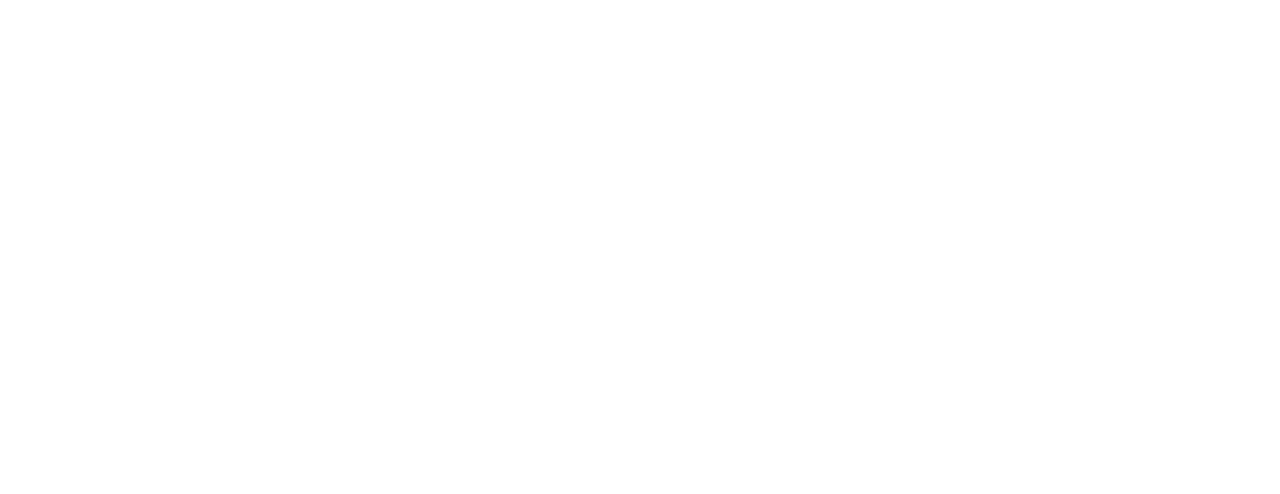
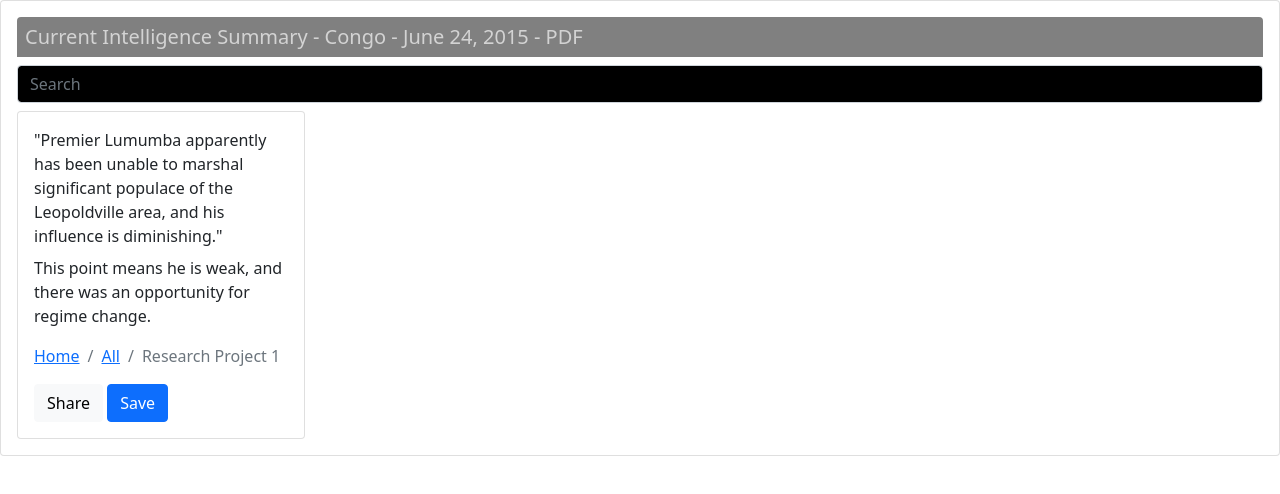
Before and after one commit to jmsundin/Web-Annotator-Chrome-Ext, a browser extension: page index.html in a window 1280 px wide. Drawn offline with nearby package versions, Linux system fonts and the light colour scheme.

Commit message:
bootstrap gui components background.js content-script.js

```diff
--- /dev/null
+++ b/background.js
@@ -0,0 +1,4 @@
+
+export const dev_background = function(){
+    console.log('dev-background script running');
+};
--- /dev/null
+++ b/content-script.js
@@ -0,0 +1,6 @@
+// import { App } from './index.js';
+
+// const devContent = function() {
+//     console.log(App);
+//     console.log(chrome.runtime.getURL('index.js'));
+// };
--- a/index.html
+++ b/index.html
@@ -4,9 +4,58 @@
     <meta charset="UTF-8">
     <meta http-equiv="X-UA-Compatible" content="IE=edge">
     <meta name="viewport" content="width=device-width, initial-scale=1.0">
+    <link rel="stylesheet" href="./styles/styles.css">
+    <!-- Bootstrap CSS -->
+    <link href="https://cdn.jsdelivr.net/npm/bootstrap@5.0.2/dist/css/bootstrap.min.css" rel="stylesheet" integrity="sha384-EVSTQN3/azprG1Anm3QDgpJLIm9Nao0Yz1ztcQTwFspd3yD65VohhpuuCOmLASjC" crossorigin="anonymous">
+    <meta name="viewport" content="width=device-width, initial-scale=1">
     <title>Web Annotator</title>
 </head>
 <body>
+    <noscript> You need to enable JavaScript to run this app.</noscript>
+    <div id="popup" class="card">
+        <div class="card-body">
+            <div class="card-title">
+                <h5 id="annotation-title" class="px-2 py-2 rounded-top">Current Intelligence Summary - Congo - June 24, 2015 - PDF
+                    <div id="left-arrow"></div>
+                    <div id="current-annotation"></div>
+                    <div id="right-arrow"></div>
+                </h5>
+                <input id="search-input" class="form-control" type="search" placeholder="Search" aria-label="Search">
+            </div>
+            <div id="annotation-list">
+                <div class="card" style="width: 18rem;">
+                    <div class="card-body">
+                        <p class="card-title">
+                        "Premier Lumumba apparently has been unable to marshal significant
+                        populace of the Leopoldville area, and his influence is diminishing."
+                        </p>
+                        <p class="card-text">
+                        This point means he is weak, and there was an opportunity for regime change.
+                        </p>
+                        <nav aria-label="breadcrumb">
+                            <ol class="breadcrumb">
+                            <li class="breadcrumb-item"><a href="#">Home</a></li>
+                            <li class="breadcrumb-item"><a href="#">All</a></li>
+                            <li class="breadcrumb-item active" aria-current="page">Research Project 1</li>
+                            </ol>
+                        </nav>
 
+                        <div class="d-grid gap-2 d-md-block">
+                            <button class="btn btn-light" type="button" id="share-button">Share</button>
+                            <button class="btn btn-primary" type="button" id="save-button">Save</button>
+                        </div>
+
+                    </div>
+                  </div>
+                </div>
+            </div>
+        </div>
+    </div>
+
+    <script src="./scripts/index.js"></script>
+
+    <!-- Option 2: Separate Popper and Bootstrap JS -->
+    <script src="https://cdn.jsdelivr.net/npm/@popperjs/core@2.9.2/dist/umd/popper.min.js" integrity="sha384-IQsoLXl5PILFhosVNubq5LC7Qb9DXgDA9i+tQ8Zj3iwWAwPtgFTxbJ8NT4GN1R8p" crossorigin="anonymous"></script>
+<script src="https://cdn.jsdelivr.net/npm/bootstrap@5.0.2/dist/js/bootstrap.min.js" integrity="sha384-cVKIPhGWiC2Al4u+LWgxfKTRIcfu0JTxR+EQDz/bgldoEyl4H0zUF0QKbrJ0EcQF" crossorigin="anonymous"></script>
 </body>
 </html>
--- a/package.json
+++ b/package.json
@@ -2,7 +2,7 @@
   "name": "web-annotator-chrome-ext",
   "version": "1.0.0",
   "description": "Chrome extension to search, annotate web pages, and store annotated chunks.",
-  "main": "index.js",
+  "main": "./scripts/index.js",
   "scripts": {
     "test": "echo \"Error: no test specified\" && exit 1"
   },
@@ -20,5 +20,8 @@
   "devDependencies": {
     "eslint": "^8.20.0",
     "prettier": "^2.7.1"
+  },
+  "dependencies": {
+    "bootstrap": "^5.2.0"
   }
 }
--- a/styles/styles.css
+++ b/styles/styles.css
@@ -0,0 +1,59 @@
+
+body {
+    margin: 0;
+    padding: 0;
+    background-color: white;
+    min-height: 800px;
+    min-width: 600px;
+    box-sizing: border-box;
+}
+
+.body-scroll {
+    overflow: hidden auto;
+}
+
+img {
+    -webkit-user-drag: none;
+}
+
+* {
+    box-sizing: border-box;
+    -webkit-tap-highlight-color: rgba(0,0,0,0);
+}
+
+#root {
+    display: flex;
+    width:100%;
+    height: 100%;
+    overflow: hidden;
+    position: fixed;
+}
+
+.body-scroll > #root {
+    width: 100%;
+    height: auto;
+    min-height: 100vh;
+    flex-direction: column;
+    overflow: initial;
+    position: initial;
+}
+
+#search-input {
+    background-color: black;
+    color: lightgray;
+}
+
+.card-title > h5 {
+    background-color:gray;
+    color:lightgray;
+}
+
+.px-2 {
+    padding-left: 2rem;
+    padding-right: 2rem;
+}
+
+.py-2 {
+    padding-top: 2rem;
+    padding-bottom: 2rem;
+}
```
Also changed, not shown: manifest.json (added), scripts/index.js (added), 1 other file.
